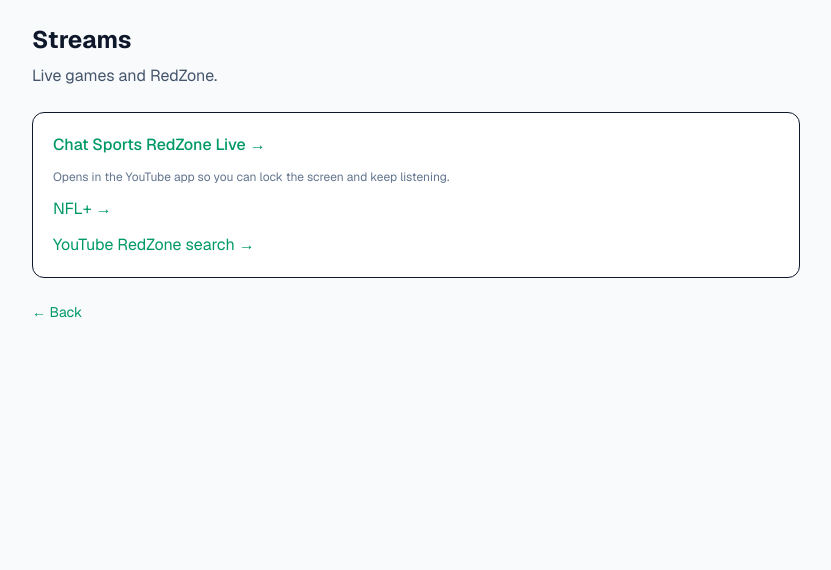
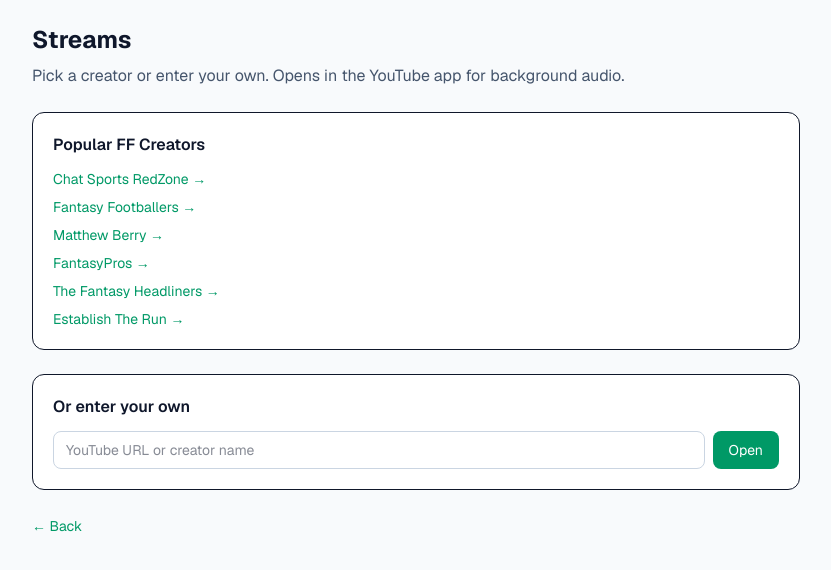
Before and after one commit to adelgrippo-a11y/ff-manager, a Next.js app: page /streams in a window 1280 px wide. Shown: the top 570 px of the page, without its empty margins (224-1055 px from the left). Built offline with nearby package versions, Linux system fonts and the light colour scheme.

Commit message:
Streams: list of FF YouTube creators + custom entry

```diff
--- a/src/app/streams/page.tsx
+++ b/src/app/streams/page.tsx
@@ -1,20 +1,60 @@
 "use client";
 
+import { useState } from "react";
+
+const creators = [
+  { name: "Chat Sports RedZone", url: "https://www.youtube.com/live/LxJIVjEZJM8" },
+  { name: "Fantasy Footballers", url: "https://www.youtube.com/@TheFantasyFootballers" },
+  { name: "Matthew Berry", url: "https://www.youtube.com/@MatthewBerryFantasy" },
+  { name: "FantasyPros", url: "https://www.youtube.com/@FantasyPros" },
+  { name: "The Fantasy Headliners", url: "https://www.youtube.com/@TheFantasyHeadliners" },
+  { name: "Establish The Run", url: "https://www.youtube.com/@EstablishTheRun" },
+];
+
 export default function StreamsPage() {
+  const [custom, setCustom] = useState("");
+
+  const openCustom = () => {
+    if (!custom.trim()) return;
+    const url = custom.startsWith("http") ? custom : `https://www.youtube.com/results?search_query=${encodeURIComponent(custom)}`;
+    window.open(url, "_blank");
+  };
+
   return (
     <div className="min-h-screen bg-slate-50 dark:bg-slate-950 p-6">
       <div className="max-w-3xl mx-auto">
         <h1 className="text-2xl font-bold mb-2 text-slate-900 dark:text-white">Streams</h1>
-        <p className="text-slate-600 dark:text-slate-300 mb-6">Live games and RedZone.</p>
-        <div className="bg-white dark:bg-slate-900 rounded-xl border p-5 space-y-3">
-          <a href="https://www.youtube.com/live/LxJIVjEZJM8" target="_blank" rel="noopener" className="block text-emerald-600 dark:text-emerald-400 font-medium">
-            Chat Sports RedZone Live →
-          </a>
-          <p className="text-xs text-slate-500 dark:text-slate-400">Opens in the YouTube app so you can lock the screen and keep listening.</p>
-          <a href="https://www.nfl.com/plus/" target="_blank" rel="noopener" className="block text-emerald-600 dark:text-emerald-400">NFL+ →</a>
-          <a href="https://www.youtube.com/results?search_query=nfl+redzone+live" target="_blank" rel="noopener" className="block text-emerald-600 dark:text-emerald-400">YouTube RedZone search →</a>
+        <p className="text-slate-600 dark:text-slate-300 mb-6">Pick a creator or enter your own. Opens in the YouTube app for background audio.</p>
+
+        <div className="bg-white dark:bg-slate-900 rounded-xl border p-5 mb-6">
+          <h2 className="font-semibold mb-3 text-slate-900 dark:text-white">Popular FF Creators</h2>
+          <div className="space-y-2">
+            {creators.map((c) => (
+              <a key={c.name} href={c.url} target="_blank" rel="noopener" className="block text-emerald-600 dark:text-emerald-400 text-sm">
+                {c.name} →
+              </a>
+            ))}
+          </div>
         </div>
-        <a href="/" className="inline-block mt-6 text-emerald-600 text-sm">← Back</a>
+
+        <div className="bg-white dark:bg-slate-900 rounded-xl border p-5 mb-6">
+          <h2 className="font-semibold mb-3 text-slate-900 dark:text-white">Or enter your own</h2>
+          <div className="flex gap-2">
+            <input
+              type="text"
+              value={custom}
+              onChange={(e) => setCustom(e.target.value)}
+              onKeyDown={(e) => e.key === "Enter" && openCustom()}
+              placeholder="YouTube URL or creator name"
+              className="flex-1 rounded-lg border border-slate-300 dark:border-slate-600 bg-white dark:bg-slate-800 text-slate-900 dark:text-white px-3 py-2 text-sm"
+            />
+            <button onClick={openCustom} className="rounded-lg bg-emerald-600 px-4 py-2 text-sm text-white">
+              Open
+            </button>
+          </div>
+        </div>
+
+        <a href="/" className="inline-block text-emerald-600 dark:text-emerald-400 text-sm">← Back</a>
       </div>
     </div>
   );
```
